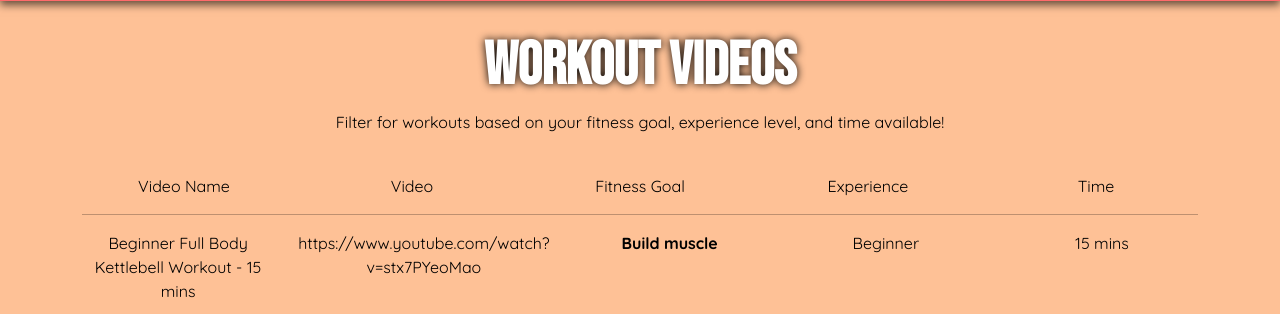
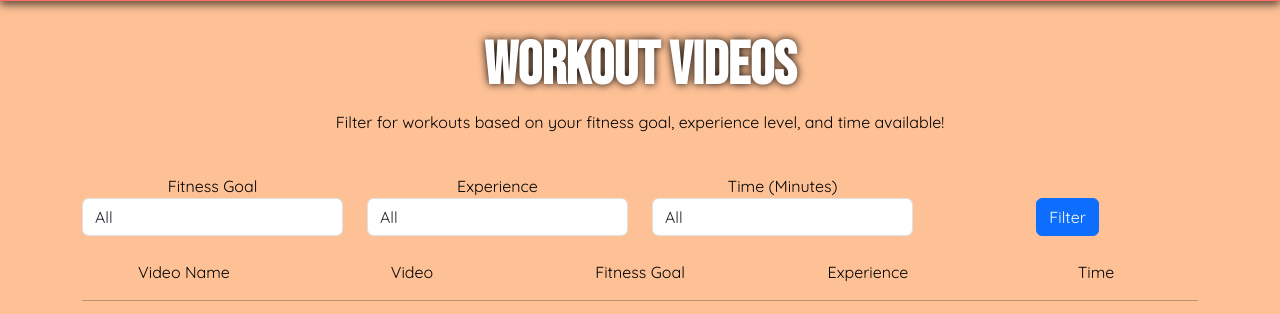
Before and after one commit to emilyryalls/git_final_project, a Flask app: page /workouts in a window 1280 px wide. Shown: the part 108-422 px from the top of the page. Run offline with Flask 3, Linux system fonts and the light colour scheme; data comes from the database, SQL or seed files in the repository; both versions use the stored data as it was after the commit.

Commit message:
EDIT: added filters and embedded YouTube videos to workout_videos.html. Required amendment to rise_db.sql

```diff
--- a/application/data_access.py
+++ b/application/data_access.py
@@ -159,29 +159,81 @@ def get_user_meal_plans(user_id):
 
 
 # <---Workout Videos --->
+# optional filter parameters
+# if none chosen will return all workout videos
 def get_workout_video(goal=None, experience=None, time=None):
+    """
+    This function retrieves a list of workout videos from the database, optionally filtered by fitness goal,
+    experience level, and time available. The function also formats each video link into an embeddable
+    YouTube URL for display on the webpage.
+    :param goal: str
+    :param experience: str
+    :param time: str
+    :return: list of dictionaries
+    """
     conn = get_db_connection()
     cursor = conn.cursor()
+    # connect to database and create a cursor, used to execute SQL queries and fetch results
 
+    # base query runs if no filters selected and returns all workout videos, and is appended later if filters are selected
+    base_query = "SELECT video_name, video_link, fitness_goal, experience, time FROM v_workout_videos"
+    filters = []
+
+    # if filters selected on webpage, passed through function as parameters, added to the f string below (formatted to fit SQL query) and stored in filters list
     if goal:
-        sql_query_goal = "SELECT video_name, video_link, fitness_goal, experience, time FROM v_workout_videos WHERE goal = %s"
-        cursor.execute(sql_query_goal, (goal,))
+        filters.append(f"fitness_goal = '{goal}'")
+    if experience:
+        filters.append(f"experience = '{experience}'")
+    if time:
+        filters.append(f"time = '{time}'")
 
-    elif experience:
-        sql_query_experience = "SELECT video_name, video_link, fitness_goal, experience, time FROM v_workout_videos WHERE experience = %s"
-        cursor.execute(sql_query_experience, (experience,))
+    # if filters list not empty i.e. if any filters chosen
+    if filters:
+        conditions = " AND ".join(filters)
+        base_query += " WHERE " + conditions
+        # .join method takes the different elements in the filters list and makes a string using " AND " as the defined separator, and operator in SQL
+        # spacing is important to make sure there are spaces between each condition
+        # the new string made using the filters list is assigned to conditions
+        # this is then appended to the base query, after " WHERE " (spacing again important) to use the SQL operator and apply conditions to the SQL query based on filters chosen on the webpage
 
-    elif time:
-        sql_query_time = "SELECT video_name, video_link, fitness_goal, experience, time FROM v_workout_videos WHERE time = %s"
-        cursor.execute(sql_query_time, (time,))
+    # run the final query and fetch the results
+    cursor.execute(base_query)
+    result = cursor.fetchall()
+    # result is a list of tuples by default
+    # each tuple represents a row from the database
 
-    else:
-        sql_query = "SELECT video_name, video_link, fitness_goal, experience, time FROM v_workout_videos"
-        cursor.execute(sql_query)
+    workout_video_list = []
 
-    result = cursor.fetchall()
-    workout_video_list = []
+    # for loop, for each tuple
+    # first step is YouTube link taken from database, id extracted and inputted into correct string to embed YouTube videos, so that can be used in workout_videos.html
+    # position 1 in each tuple (video_link, based on order SQL SELECT query) can be amended
     for item in result:
-        workout_video_list.append({'video_name': item[0], 'video_link': item[1], 'fitness_goal': item[2], 'experience': item[3], 'time': item[4]})
+        video_link=item[1]
+        video_id = get_youtube_video_id(video_link)
+        embed_link = f"https://www.youtube.com/embed/{video_id}"
+
+        # turn each tuple into a dictionary
+        workout = {
+            'video_name': item[0],
+            'video_link': embed_link,
+            'fitness_goal': item[2],
+            'experience': item[3],
+            'time': item[4]
+        }
+        workout_video_list.append(workout)
+        # append the dictionary to the list
+        #this is done for each tuple using the for looop
 
     return workout_video_list
+
+
+def get_youtube_video_id(url):
+    """
+    This function takes a YouTube video URL and splits the string to separate the video id.
+    The video id is needed to embed the YouTube video to a webpage.
+    :param url: str
+    :return: str
+    """
+    split_url = url.split('https://www.youtube.com/watch?v=')
+    video_id = split_url[1]
+    return video_id
--- a/application/routes.py
+++ b/application/routes.py
@@ -230,5 +230,12 @@ def update_profile():
 # return all workout videos
 @app.route('/workouts', methods=['GET'])
 def view_workout_videos():
-    workout_video = get_workout_video()
+    # request is a special object in flask that gives you access to data sent by the client (browser)
+    # request.args is a dictionary-like object that holds all of the querey paramteres from the URL
+    # .get(goal) retrieves the value of the goal parameter from the URL
+    # goal is a parameter defined in data_access.py
+    goal = request.args.get('goal')
+    experience = request.args.get('experience')
+    time = request.args.get('time')
+    workout_video = get_workout_video(goal, experience, time)
     return render_template('workout_videos.html', video=workout_video, title='Workout Videos')
--- a/application/templates/workout_videos.html
+++ b/application/templates/workout_videos.html
@@ -6,6 +6,44 @@
 
 <p>Filter for workouts based on your fitness goal, experience level, and time available!</p>
 <br>
+
+<form method="GET" action="/workouts" class="mb-4">
+    <div class="row">
+        <div class="col-md-3">
+            <label for="goal">Fitness Goal</label>
+            <select class="form-control" name="goal" id="goal">
+                <option value="">All</option>
+                <option value="Build muscle">Build muscle</option>
+                <option value="Improve stamina">Improve Stamina</option>
+                <option value="Lose weight">Lose Weight</option>
+                <option value="Improve core strength">Improve Core Strength</option>
+                <!-- Add more goals as needed -->
+            </select>
+        </div>
+        <div class="col-md-3">
+            <label for="experience">Experience</label>
+            <select class="form-control" name="experience" id="experience">
+                <option value="">All</option>
+                <option value="Beginner">Beginner</option>
+                <option value="Intermediate">Intermediate</option>
+                <option value="Advanced">Advanced</option>
+            </select>
+        </div>
+        <div class="col-md-3">
+            <label for="time">Time (Minutes)</label>
+            <select class="form-control" name="time" id="time">
+                <option value="">All</option>
+                <option value="15 mins">15 mins</option>
+                <option value="30 mins">30 mins</option>
+                <option value="Over 30 mins">Over 30 mins</option>
+            </select>
+        </div>
+        <div class="col-md-3 align-self-end">
+            <button type="submit" class="btn btn-primary">Filter</button>
+        </div>
+    </div>
+</form>
+
 <section>
     <div class="row strong">
         <div class="col-sm">Video Name</div>
@@ -21,9 +59,11 @@
 
     <p>{{v_workout_videos.video_name}}</p>
         </div>
-        <div class="col-sm">
-    <p>{{v_workout_videos.video_link}}</p>
-        </div>
+            <div class="col-sm">
+            {% if v_workout_videos.video_link %}
+            <iframe width="240" height="135" src="{{ v_workout_videos.video_link }}"</iframe>
+            {% endif %}
+            </div>
         <div class="col-sm">
     <p><strong>{{v_workout_videos.fitness_goal}}</strong></p>
         </div>
```
Also changed, not shown: application/rise_db.sql.
